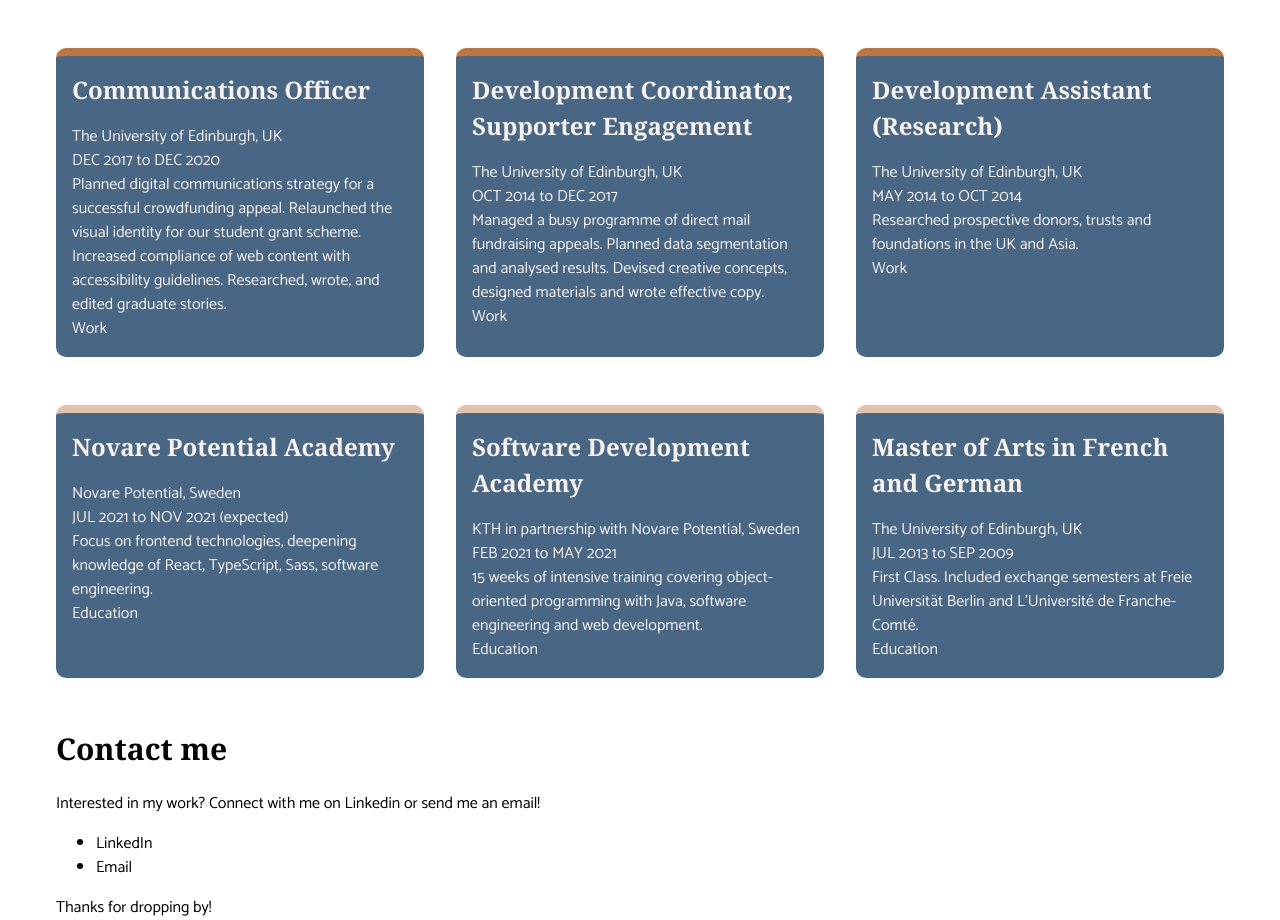
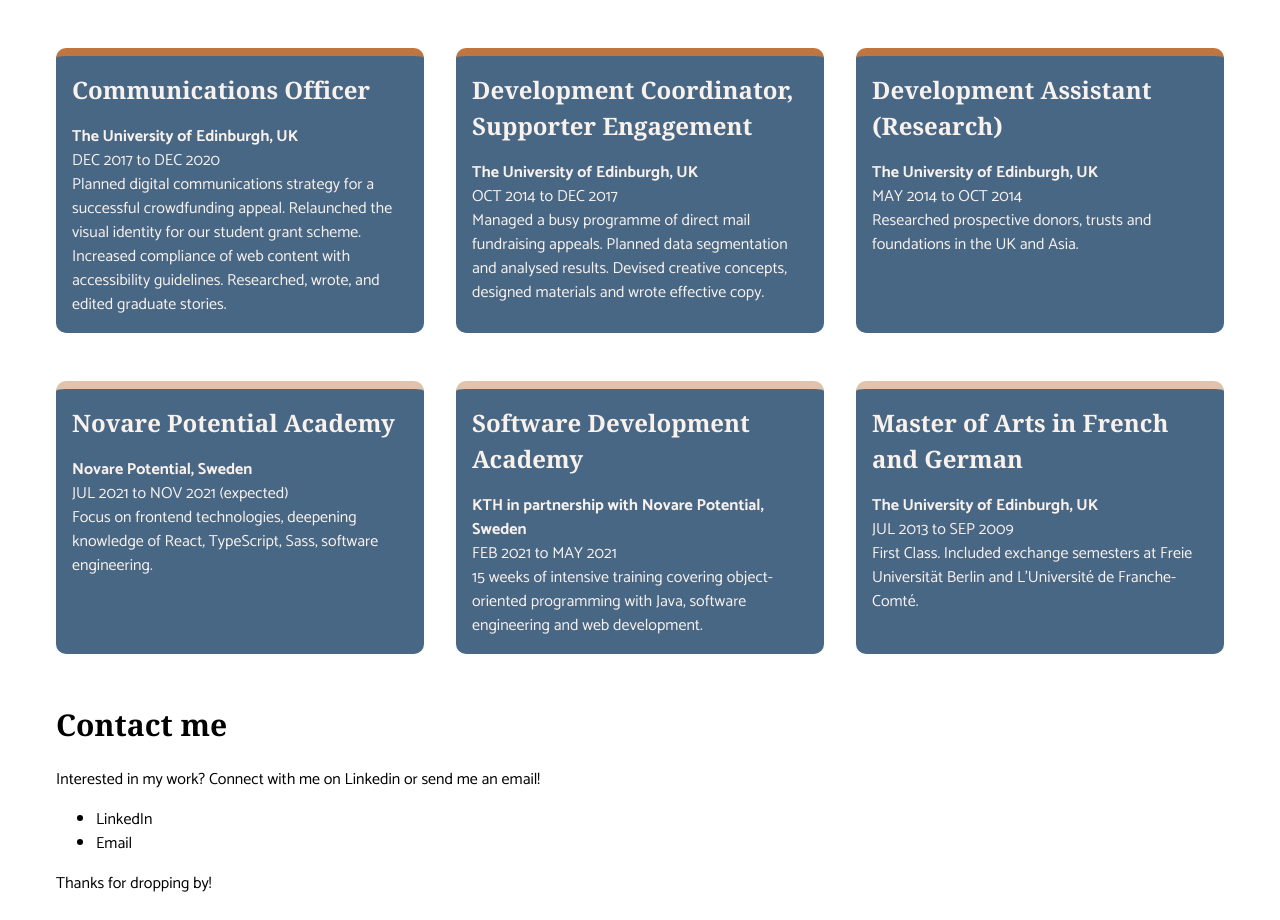
Before and after one commit to eeels22/portfolio, a React (Create React App) app: page / in a window 1280 px wide. Shown: the part 2380-3300 px from the top of the page. Built offline with nearby package versions, Linux system fonts and the light colour scheme.

Commit message:
remove category span

```diff
--- a/src/components/ActivityCard.tsx
+++ b/src/components/ActivityCard.tsx
@@ -16,12 +16,11 @@ export default function ActivityCard({ data }: ActivityCardProps) {
   return (
     <div className={`ActivityCard card ${data.category}`}>
       <h3>{data.title}</h3>
-      <p>{data.location}</p>
+      <strong>{data.location}</strong>
       <p>
         {data.startDate} to {data.endDate}
       </p>
       <p>{data.description}</p>
-      <span>{data.category}</span>
     </div>
   );
 }
```
